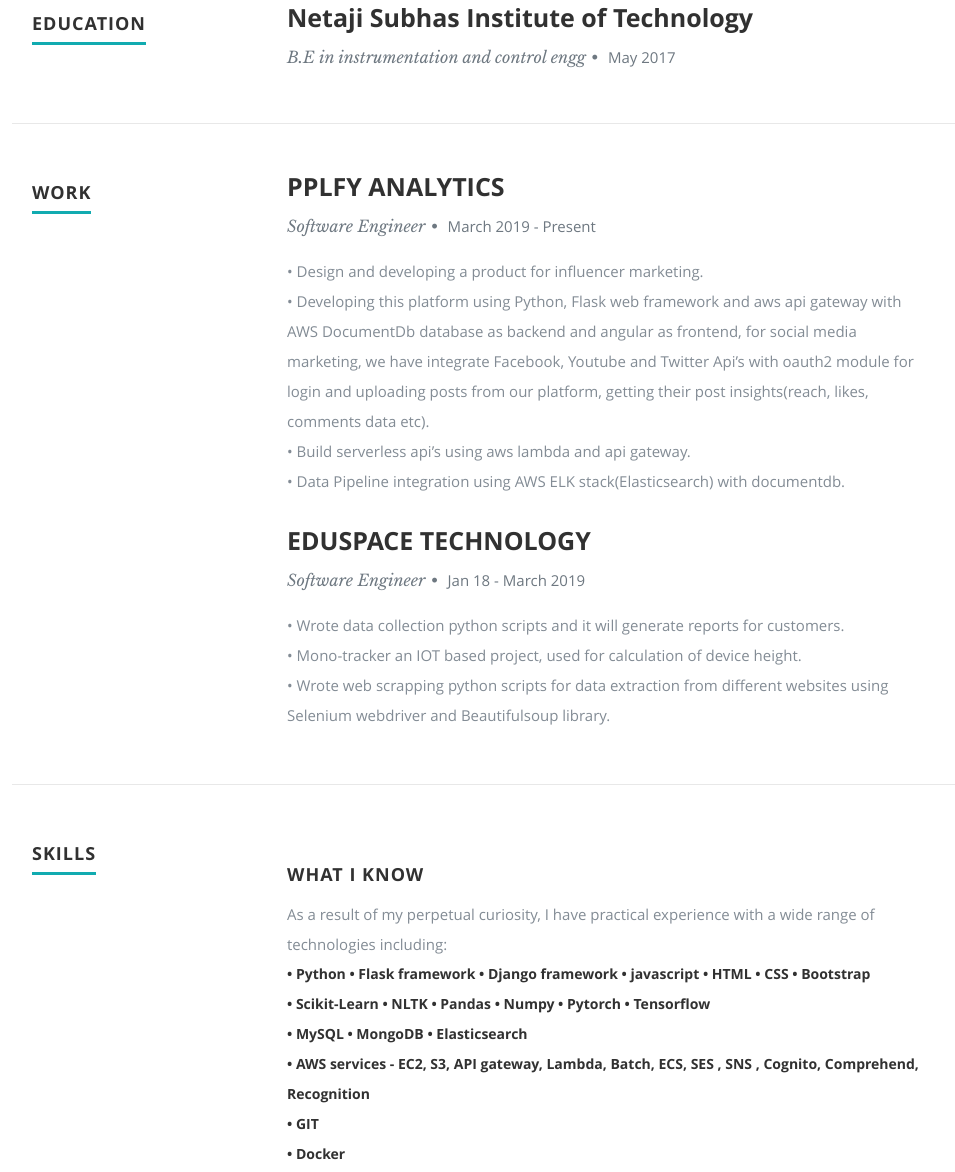
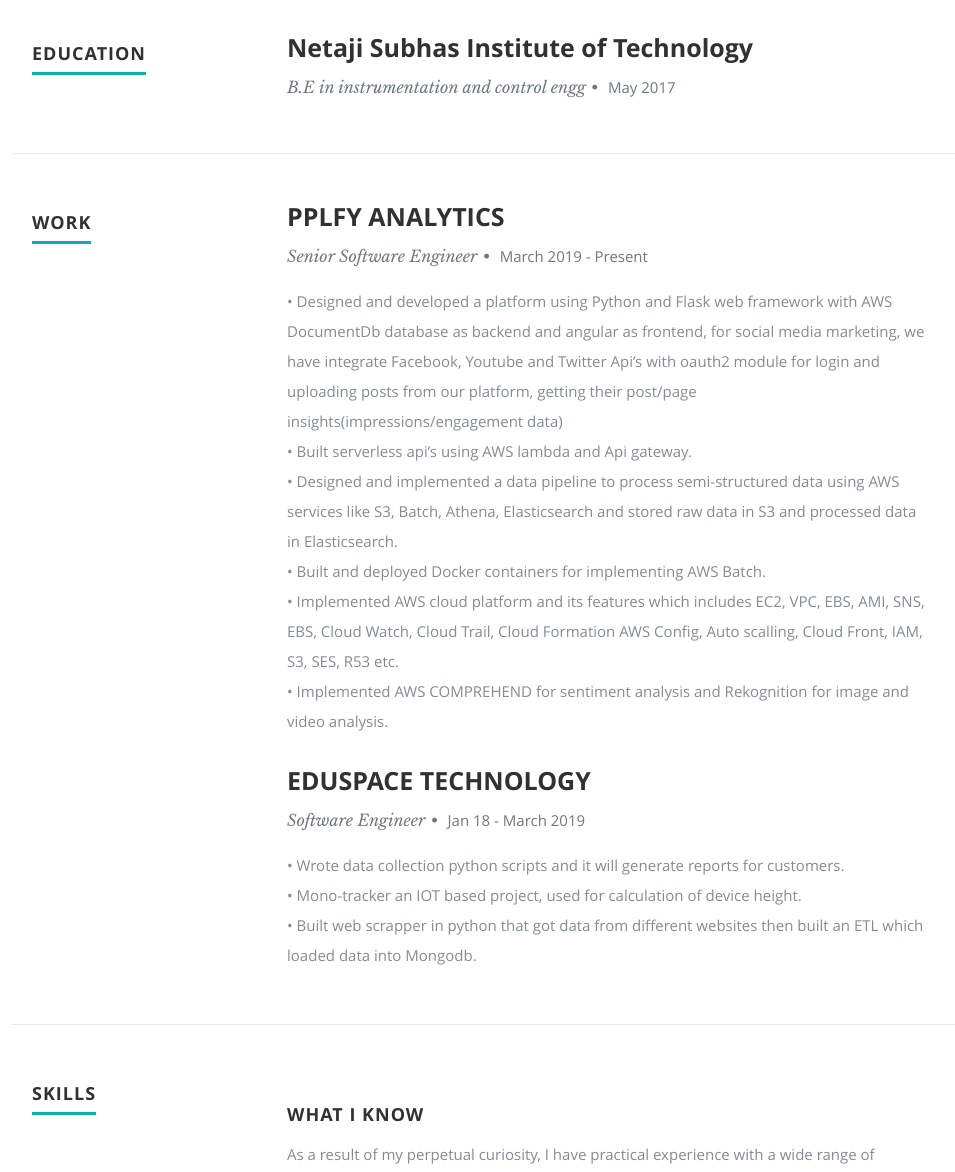
Before and after one commit to Deepakmehtansit/Deepakmehtansit.github.io, a plain HTML site: page index.html in a window 1280 px wide. Shown: the part 1583-2755 px from the top of the page, without its empty margins (118-1073 px from the left). Drawn offline with nearby package versions, Linux system fonts and the light colour scheme.

Commit message:
2021-08-15

```diff
--- a/index.html
+++ b/index.html
@@ -117,7 +117,7 @@
 						   <span>Deepak Mehta</span><br>
 						   <span>Delhi</span><br>
 						   <span>Mobile : +917503959545</span><br>
-						   <span>Email : deepak_mehtansit@yahoo</span><br>
+						   <span>Email : deepak_mehtansit@yahoo.com</span><br>
                      <!--<span>anyone@website.com</span>-->
 					   </p>
 
@@ -202,17 +202,25 @@
                <div class="twelve columns">
 
                   <h3>PPLFY ANALYTICS</h3>
-                  <p class="info">Software Engineer<span>&bull;</span> <em class="date">March 2019 - Present</em></p>
+                  <p class="info">Senior Software Engineer<span>&bull;</span> <em class="date">March 2019 - Present</em></p>
 
                   <p>
-                  • Design and developing a product for influencer marketing.<br>
-				  • Developing this platform using Python, Flask web framework and aws api gateway with
-					AWS DocumentDb database as backend and angular as frontend, for
-					social media marketing, we have integrate Facebook, Youtube and Twitter
-					Api’s with oauth2 module for login and uploading posts from our
-					platform, getting their post insights(reach, likes, comments data etc).<br>
-				  • Build serverless api’s using aws lambda and api gateway.<br>
-				  • Data Pipeline integration using AWS ELK stack(Elasticsearch) with documentdb.
+				  • Designed and developed a platform using Python and Flask web
+						framework with AWS DocumentDb database as backend and angular as
+						frontend, for social media marketing, we have integrate Facebook,
+						Youtube and Twitter Api’s with oauth2 module for login and uploading
+						posts from our platform, getting their post/page
+						insights(impressions/engagement data)<br>
+				  • Built serverless api’s using AWS lambda and Api gateway.<br>
+				  • Designed and implemented a data pipeline to process semi-structured data
+						using AWS services like S3, Batch, Athena, Elasticsearch and stored raw
+						data in S3 and processed data in Elasticsearch.<br>
+				  • Built and deployed Docker containers for implementing AWS Batch.<br>
+				  • Implemented AWS cloud platform and its features which includes EC2,
+						VPC, EBS, AMI, SNS, EBS, Cloud Watch, Cloud Trail, Cloud Formation
+						AWS Config, Auto scalling, Cloud Front, IAM, S3, SES, R53 etc.<br>
+				  • Implemented AWS COMPREHEND for sentiment analysis and
+						Rekognition for image and video analysis.<br>
                   </p>
 
                </div>
@@ -229,8 +237,8 @@
                   <p>
                   • Wrote data collection python scripts and it will generate reports for customers.<br>
 				  • Mono-tracker an IOT based project, used for calculation of device height.<br>
-				  • Wrote web scrapping python scripts for data extraction from different
-                    websites using Selenium webdriver and Beautifulsoup library.
+				  • Built web scrapper in python that got data from different websites then built an
+					ETL which loaded data into Mongodb.
                   </p>
 
                </div>
@@ -255,7 +263,7 @@
             <p>
 			<h1>What I know</h1>
 			As a result of my perpetual curiosity, I have practical experience with a wide range of technologies including:
-			<h6>• Python • Flask framework • Django framework • javascript • HTML • CSS • Bootstrap <br>• Scikit-Learn • NLTK • Pandas • Numpy • Pytorch • Tensorflow <br>• MySQL • MongoDB  • Elasticsearch <br> • AWS services - EC2, S3, API gateway, Lambda, Batch, ECS, SES , SNS , Cognito, Comprehend, Recognition<br>• GIT<br>
+			<h6>• Python • Flask framework • Django framework • pyspark • javascript • HTML • CSS • Bootstrap <br>• Scikit-Learn • NLTK • Pandas • Numpy • Pytorch • Tensorflow <br>• MySQL • MongoDB  • Elasticsearch <br> • AWS services - EC2, S3, API gateway, Lambda, Batch, ECS, SES , SNS , Cognito, Comprehend, Recognition<br>• GIT<br>
 			• Docker </h6>
 			for use with concepts such as:
 			Machine Learning Algorithms, Data Analytics, Statistical Data Analysis, Natural Language Processing, Data Visualization, Database Systems & Information Modelling • Software Engineering • Web Application Development, and more!
@@ -265,6 +273,8 @@
 
 				   <ul class="skills">
 					   <li><span class="bar-expand photoshop"></span><em>Python</em></li>
+					   <li><span class="bar-expand photoshop"></span><em>Pyspark</em></li>
+					   <li><span class="bar-expand photoshop"></span><em>Flask/Django</em></li>
 						<li><span class="bar-expand illustrator"></span><em>AWS services</em></li>
 						<li><span class="bar-expand wordpress"></span><em>GIT</em></li>
 						<li><span class="bar-expand css"></span><em>Javascript</em></li>
```
